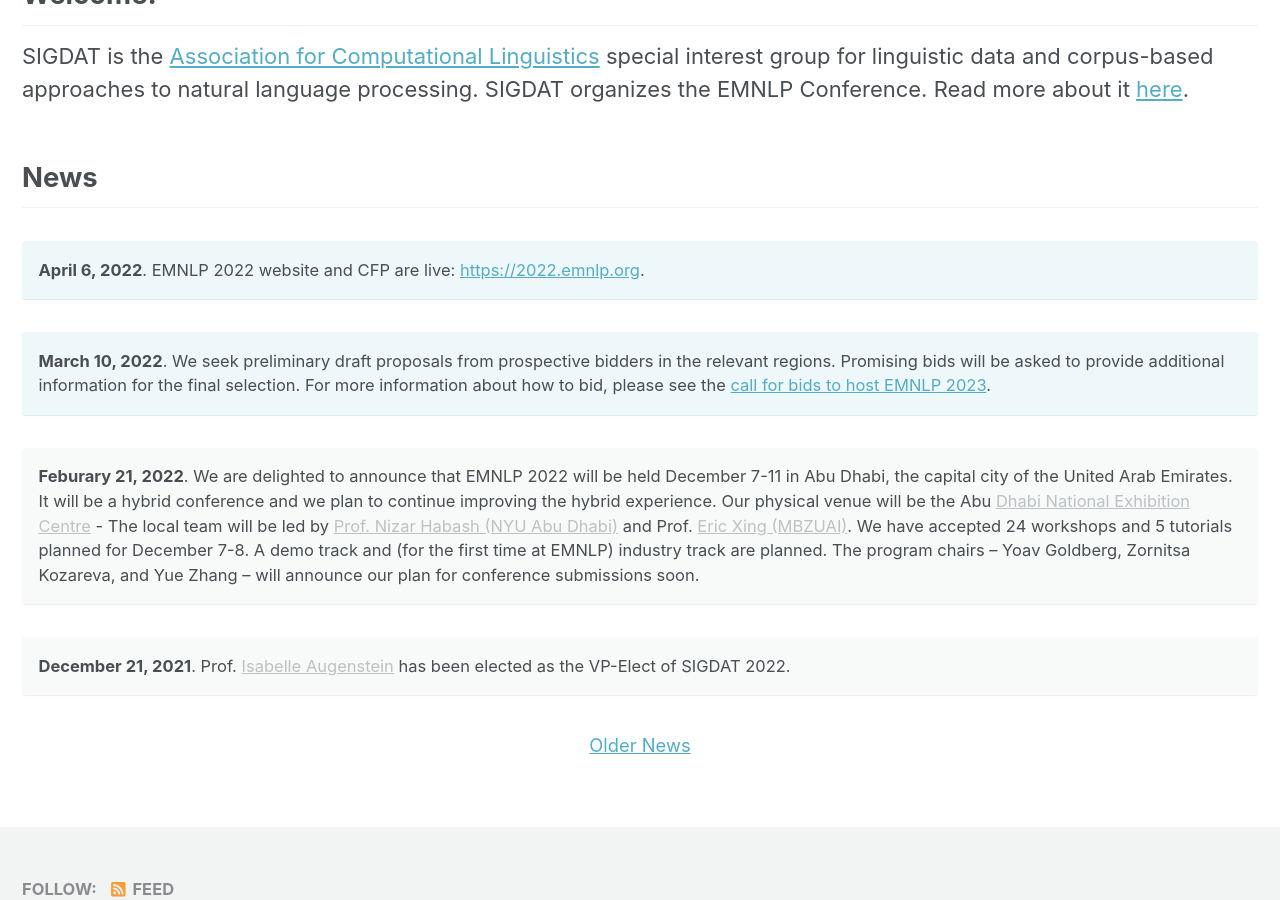
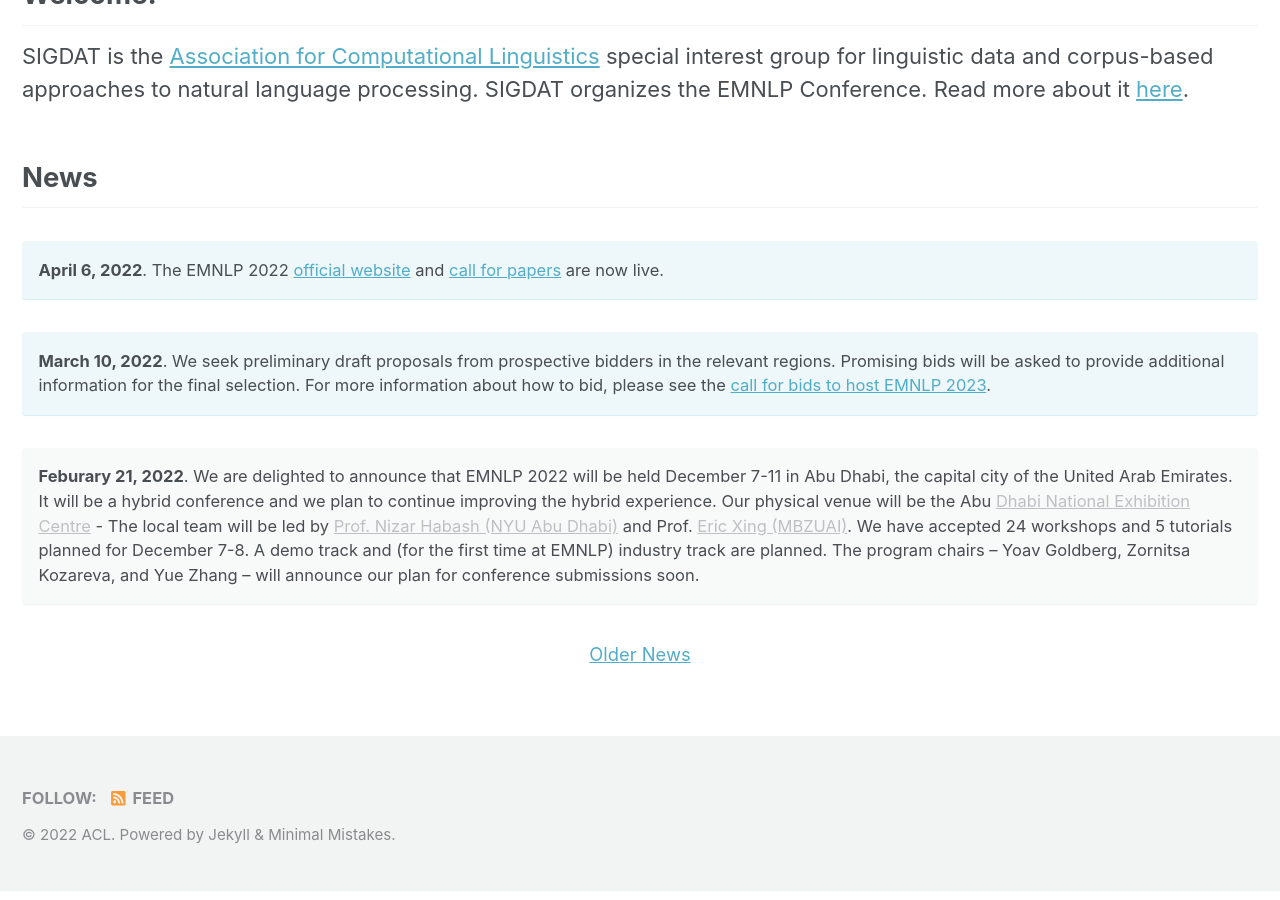
Before and after one commit to sigdat-org/sigdat, a Jekyll site: the page built from _pages/home.md, in a window 1280 px wide and 900 px high, scrolled down 596 px. Built offline with Jekyll 4.4.1, drawn with Linux system fonts in a browser that asks for light colours; nearby versions of some CDN libraries.

Commit message:
Tweak news items.

```diff
--- a/_pages/home.md
+++ b/_pages/home.md
@@ -14,7 +14,7 @@ SIGDAT is the [Association for Computational Linguistics](https://aclweb.org) sp
 
 ## News
 
-**April 6, 2022**. EMNLP 2022 website and CFP are live: [https://2022.emnlp.org](https://2022.emnlp.org).
+**April 6, 2022**. The EMNLP 2022 [official website](https://2022.emnlp.org) and [call for papers](https://2022.emnlp.org/calls/papers/Overview) are now live.
 {: .notice--info}
 
 **March 10, 2022**. We seek preliminary draft proposals from prospective bidders in the relevant regions. Promising bids will be asked to provide additional information for the final selection. For more information about how to bid, please see the [call for bids to host EMNLP 2023](/calls/bids2023).
@@ -23,9 +23,6 @@ SIGDAT is the [Association for Computational Linguistics](https://aclweb.org) sp
 **Feburary 21, 2022**. We are delighted to announce that EMNLP 2022 will be held December 7-11 in Abu Dhabi, the capital city of the United Arab Emirates.  It will be a hybrid conference and we plan to continue improving the hybrid experience. Our physical venue will be the Abu [Dhabi National Exhibition Centre](https://adnec.ae/) -  The local team will be led by [Prof. Nizar Habash (NYU Abu Dhabi)](https://nyuad.nyu.edu/en/academics/divisions/science/faculty/nizar-habash.html) and Prof. [Eric Xing (MBZUAI)](https://mbzuai.ac.ae/news-events/MBZUAI-appoints-world-renowned-leading-AI-academic-Professor-Dr-Eric-Xing-as-President).  We have accepted 24 workshops and 5 tutorials planned for December 7-8.  A demo track and (for the first time at EMNLP) industry track are planned.  The program chairs – Yoav Goldberg, Zornitsa Kozareva, and Yue Zhang – will announce our plan for conference submissions soon.
 {: .notice}
 
-**December 21, 2021**. Prof. [Isabelle Augenstein](http://isabelleaugenstein.github.io/) has been elected as the VP-Elect of SIGDAT 2022.
-{: .notice}
-
 <div class="text-center">
     <a href="/archive" style="font-size: smaller; font-decoration: italic;">Older News</a>
 </div>
```
Also changed, not shown: _pages/archive.md (+3 -0 lines).
